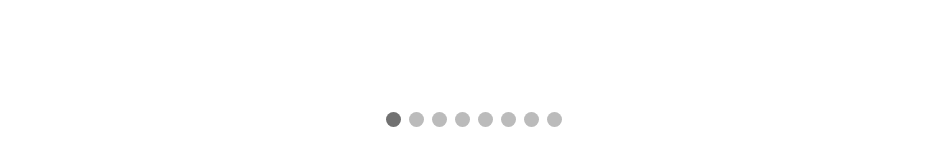
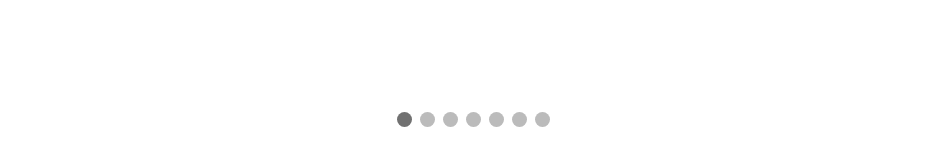
Before and after one commit to Darya-STRONG/Image-Carousel, a plain HTML site: page index.html in a window 1280 px wide. Shown: the top 147 px of the page, without its empty margins (166-1113 px from the left). Drawn offline with Linux system fonts and the light colour scheme.

Commit message:
fix bug in dots

```diff
--- a/index.html
+++ b/index.html
@@ -87,7 +87,6 @@
 
 
         <div class="dots">
-            <span class="dot"></span>
             <span class="dot"></span>
             <span class="dot"></span>
             <span class="dot"></span>
```
